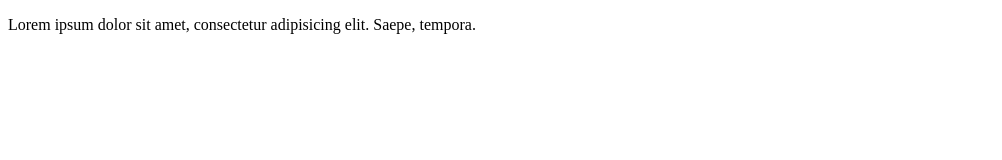
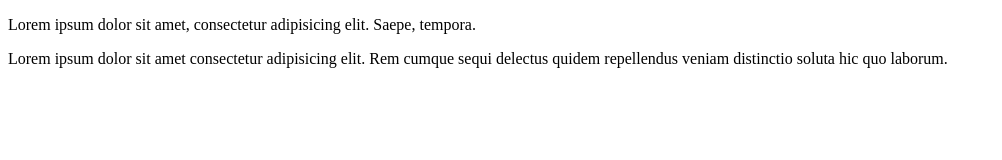
Before and after one commit to Nyanchuk/Nyanchuk, a plain HTML site: page index.html in a window 1280 px wide. Shown: the whole page, without its empty margins (0-1002 px from the left). Drawn offline with Linux system fonts and the light colour scheme.

Commit message:
new lorem20

```diff
--- a/index.html
+++ b/index.html
@@ -9,6 +9,7 @@
 <body>
    <div>
     <p>Lorem ipsum dolor sit amet, consectetur adipisicing elit. Saepe, tempora.</p>
+    <p>Lorem ipsum dolor sit amet consectetur adipisicing elit. Rem cumque sequi delectus quidem repellendus veniam distinctio soluta hic quo laborum.</p>
    </div>
 </body>
 </html>
```
